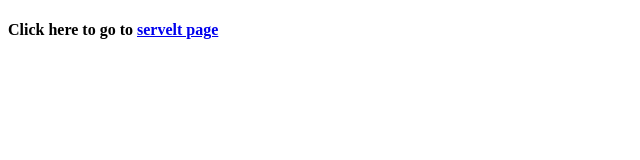
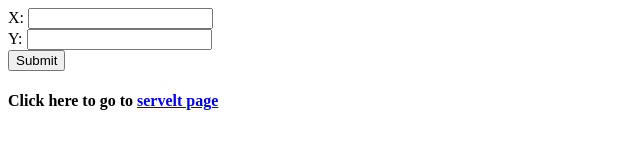
Before and after one commit to vrtex/PKI, a plain HTML site: page build/web/index.html in a window 1280 px wide. Shown: the whole page, without its empty margins (0-640 px from the left). Drawn offline with Linux system fonts and the light colour scheme.

Commit message:
Program 1d

```diff
--- a/build/web/index.html
+++ b/build/web/index.html
@@ -11,6 +11,11 @@ and open the template in the editor.
         <meta name="viewport" content="width=device-width, initial-scale=1.0">
     </head>
     <body>
-        <h4>Click here to go to <a href="hello">servelt page</a></h4>
+         <form action="hello" method="get">
+            X: <input type="text" name="x"><br>
+           Y: <input type="text" name="y"><br>
+            <input type="submit" value="Submit">
+        </form>
+        <h4>Click here to go to <a href="hello?x=2&y=22">servelt page</a></h4>
     </body>
 </html>
```
Also changed, not shown: web/index.html (+6 -1 lines).
